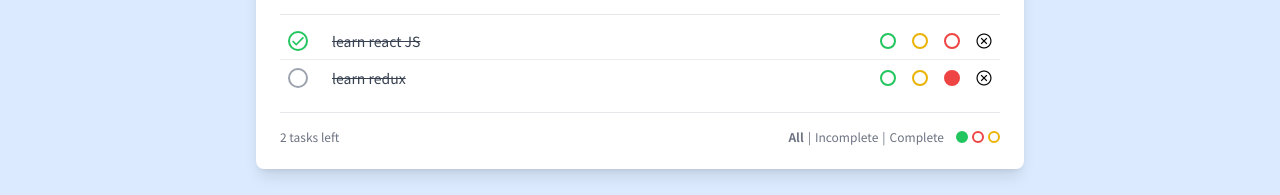
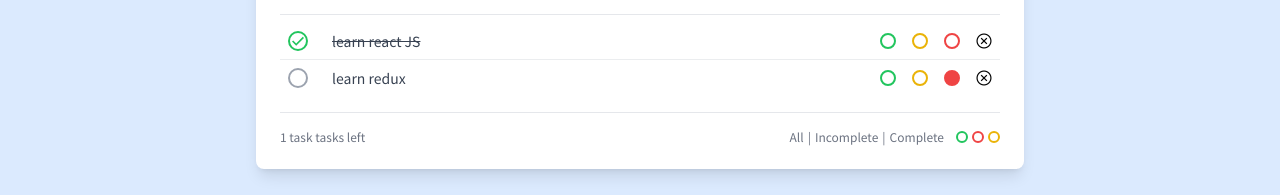
Before and after one commit to noormohammad20/simple-todo-app, a React (Create React App) app: page / in a window 1280 px wide. Shown: the part 379-574 px from the top of the page. Built offline with nearby package versions, Linux system fonts and the light colour scheme.

Commit message:
complete filter functionality

```diff
--- a/src/components/Footer.js
+++ b/src/components/Footer.js
@@ -1,25 +1,64 @@
 import React from 'react'
+import { useSelector, useDispatch } from 'react-redux'
+import { statusChanged, colorChanged } from '../redux/filter/actions'
 
+const numberOfTodos = (number_of_todos) => {
+    switch (number_of_todos) {
+        case 0:
+            return "no task"
+        case 1:
+            return "1 task"
+        default:
+            return `${number_of_todos} tasks`
+
+    }
+}
 const Footer = () => {
+    const todos = useSelector((state) => state.todos)
+    const filters = useSelector(state => state.filter)
+
+    const dispatch = useDispatch()
+    const todosRemaining = todos.filter((todo) => !todo.completed).length
+    const { status, colors } = filters
+
+    const handleStatusChange = (status) => {
+        dispatch(statusChanged(status))
+    }
+    const handleColorChange = (color) => {
+        if (colors.includes(color)) {
+            dispatch(colorChanged(color, "removed"))
+        } else {
+            dispatch(colorChanged(color, "added"))
+        }
+    }
+
+
+
     return (
         <div class="mt-4 flex justify-between text-xs text-gray-500">
-            <p>2 tasks left</p>
+            <p>{numberOfTodos(todosRemaining)} tasks left</p>
             <ul class="flex space-x-1 items-center text-xs">
-                <li class="cursor-pointer font-bold">All</li>
+                <li class={`cursor-pointer ${status === "All" && "font-bold"} `} onClick={() => handleStatusChange('All')}>All</li>
                 <li>|</li>
-                <li class="cursor-pointer">Incomplete</li>
+                <li class={`cursor-pointer ${status === "Incomplete" && "font-bold"} `} onClick={() => handleStatusChange('Incomplete')}>Incomplete</li>
                 <li>|</li>
-                <li class="cursor-pointer">Complete</li>
+                <li class={`cursor-pointer ${status === "Complete" && "font-bold"} `} onClick={() => handleStatusChange('Complete')}>Complete</li>
                 <li> </li>
                 <li></li>
                 <li
-                    class="h-3 w-3 border-2 border-green-500 md:hover:bg-green-500 rounded-full cursor-pointer bg-green-500"
+                    className={`h-3 w-3 border-2 border-green-500 md:hover:bg-green-500 rounded-full cursor-pointer ${colors.includes("green") && "bg-green-500"
+                        }`}
+                    onClick={() => handleColorChange("green")}
                 ></li>
                 <li
-                    class="h-3 w-3 border-2 border-red-500 md:hover:bg-red-500 rounded-full cursor-pointer"
+                    className={`h-3 w-3 border-2 border-red-500 md:hover:bg-red-500 rounded-full cursor-pointer ${colors.includes("red") && "bg-red-500"
+                        }`}
+                    onClick={() => handleColorChange("red")}
                 ></li>
                 <li
-                    class="h-3 w-3 border-2 border-yellow-500 md:hover:bg-yellow-500 rounded-full cursor-pointer"
+                    className={`h-3 w-3 border-2 border-yellow-500 md:hover:bg-yellow-500 rounded-full cursor-pointer ${colors.includes("yellow") && "bg-yellow-500"
+                        }`}
+                    onClick={() => handleColorChange("yellow")}
                 ></li>
             </ul>
         </div>
--- a/src/components/Todo.js
+++ b/src/components/Todo.js
@@ -5,7 +5,7 @@ import { toggled, colorSelected, deleted } from '../redux/todos/actions'
 
 const Todo = ({ todo }) => {
     const dispatch = useDispatch()
-    const { id, text, completed, color } = todo
+    const { id, completed, color } = todo
 
 
     const handleStatusChange = (todoId) => {
@@ -40,7 +40,7 @@ const Todo = ({ todo }) => {
                 </svg>}
             </div>
 
-            <div class="select-none flex-1 line-through">
+            <div class={`select-none flex-1 ${completed && 'line-through'} `}>
                 {todo.text}
             </div>
 
--- a/src/components/TodoList.js
+++ b/src/components/TodoList.js
@@ -2,13 +2,41 @@ import React from 'react'
 import Todo from './Todo'
 import { useSelector } from 'react-redux'
 
+
 const TodoList = () => {
     const todos = useSelector((state) => state.todos)
+    const filter = useSelector(state => state.filter)
+
+    const filterByStatus = (todo => {
+        const { status } = filter
+        switch (status) {
+            case 'Complete':
+                return todo.completed
+
+            case 'Incomplete':
+                return !todo.completed
+
+            default:
+                return true
+        }
+
+    })
+
+    const filterByColors = (todo => {
+        const { colors } = filter
+        if (colors.length > 0) {
+            return colors.includes(todo?.color)
+        }
+        return true
+    })
     return (
         <div
             class="mt-2 text-gray-700 text-sm max-h-[300px] overflow-y-auto"
         >
-            {todos.map(todo => <Todo todo={todo} key={todo.id} />)}
+            {todos
+                .filter(filterByStatus)
+                .filter(filterByColors)
+                .map(todo => <Todo todo={todo} key={todo.id} />)}
         </div>
 
     )
--- a/src/redux/filter/initialState.js
+++ b/src/redux/filter/initialState.js
@@ -1,6 +1,6 @@
 const initialState = {
     status: 'ALL',
-    colors: []
+    colors: [],
 }
 
 export default initialState
```
